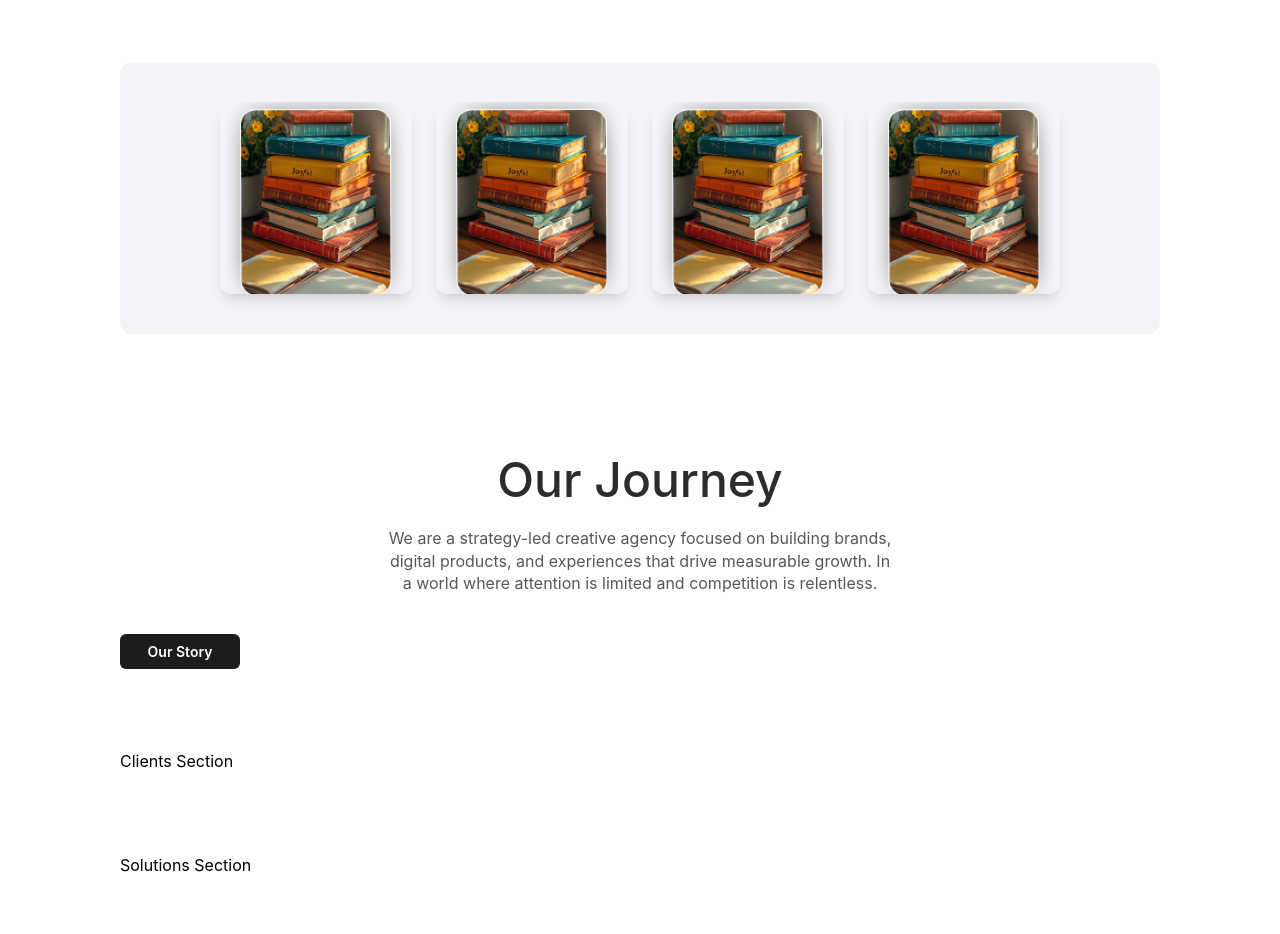
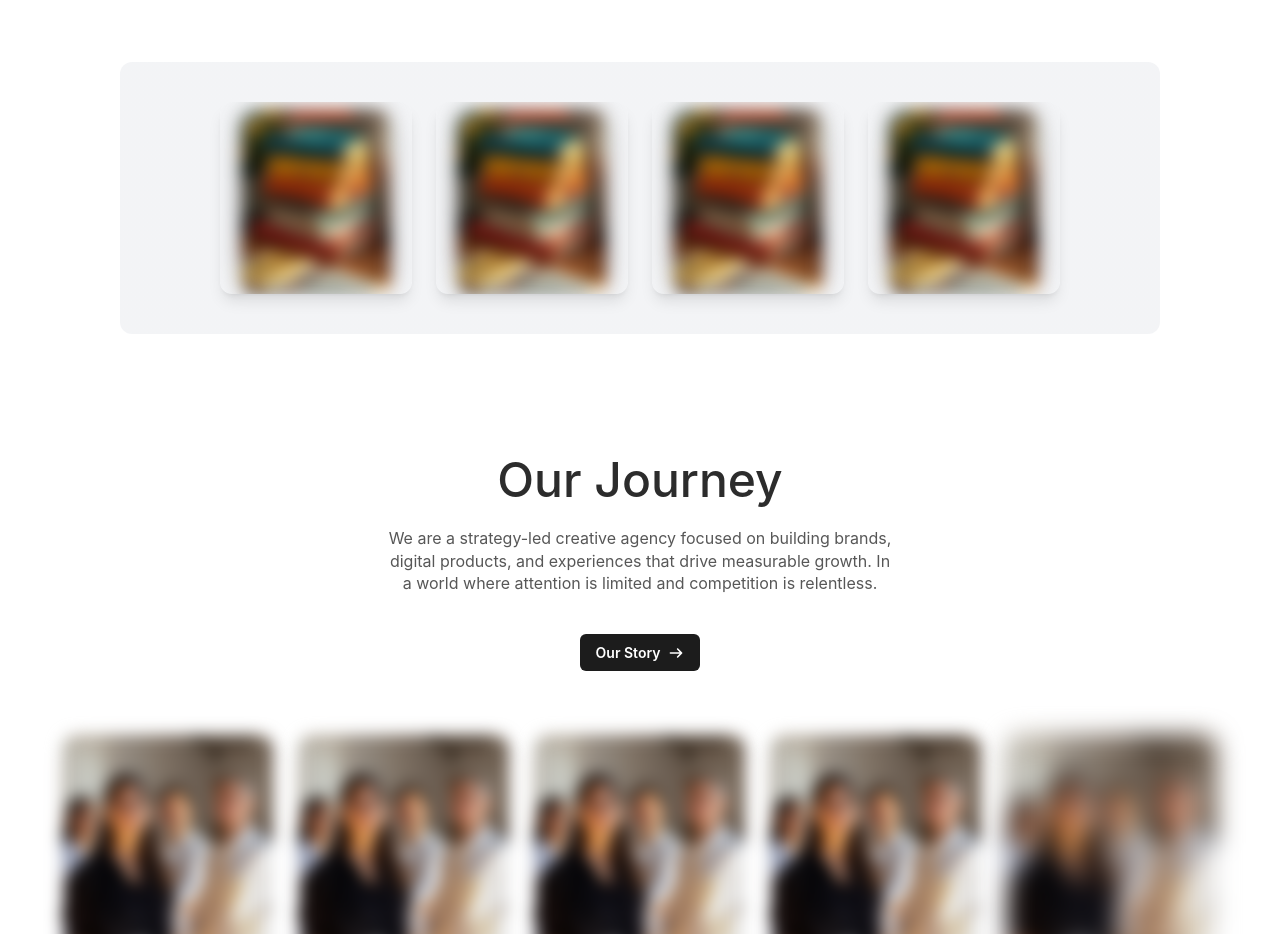
Before and after one commit to rashedmern/Fluxora, a React (Vite) app: page / in a window 1280 px wide. Shown: the part 498-1432 px from the top of the page. Built offline with nearby package versions, Linux system fonts and the light colour scheme; the HTML template or start-up script is replaced by a standard one.

Commit message:
banner part done

```diff
--- a/src/components/banner.jsx
+++ b/src/components/banner.jsx
@@ -1,22 +1,29 @@
-import React from "react"
-import Container from "./Container"
+import React from "react";
+import Container from "./Container";
 
 export default function Banner() {
   return (
     <div className="w-full py-10 flex items-center justify-center">
       <Container>
-        <h1 className="text-center text-[48px] font-inter font-medium text-[#2C2C2C] mt-30 leading-[110%]">Your Growth Partner in <br />
-        Branding & Digital Innovation.</h1>
-        <p className="text-center text-[16px] font-inter font-regular leading-[140%] tracking-[-4%] text-[#575757] mt-5">We craft high-impact brand, product, and digital experiences that <br />
-        accelerate growth and create competitive advantage.</p>
+        <h1 className="text-center text-[48px] font-inter font-medium text-[#2C2C2C] mt-30 leading-[110%]">
+          Your Growth Partner in <br />
+          Branding & Digital Innovation.
+        </h1>
+        <p className="text-center text-[16px] font-inter font-regular leading-[140%] tracking-[-4%] text-[#575757] mt-5">
+          We craft high-impact brand, product, and digital experiences that{" "}
+          <br />
+          accelerate growth and create competitive advantage.
+        </p>
         <div className="flex items-center justify-center gap-4">
           <button className="w-27.75 h-8.75 bg-[#1C1C1C] text-white rounded-md font-semibold hover:bg-white hover:text-black hover:border transition font-inter text-[14px] mt-10">
             View Portfolio
           </button>
-       <button className="w-30 h-8.75 bg-[#1C1C1C] text-white rounded-md
+          <button
+            className="w-30 h-8.75 bg-[#1C1C1C] text-white rounded-md
 flex items-center justify-center
 font-semibold hover:bg-white hover:text-black hover:border
-transition font-inter text-[14px] mt-10 whitespace-nowrap px-1">
+transition font-inter text-[14px] mt-10 whitespace-nowrap px-1"
+          >
             Build Your Brand
           </button>
         </div>
@@ -24,41 +31,81 @@ transition font-inter text-[14px] mt-10 whitespace-nowrap px-1">
         {/* image section start */}
         <div className="flex justify-center items-center gap-6 p-10 bg-linear-to-r from-gray-100 to-gray-100 mt-[64px] rounded-xl">
           {/* Image 1 */}
-  <div className="relative w-48 h-48  rounded-xl overflow-hidden transform transition duration-500 hover:scale-105 hover:-rotate-3 shadow-lg">
-    <img src="./Images/banner.png" alt="VR person" className="w-[300px] h-[200px] object-cover" />
+          <div className="relative w-48 h-48  rounded-xl overflow-hidden transform transition duration-500 hover:scale-110 hover:-rotate-3 shadow-lg">
+            <img
+              src="./Images/banner.png"
+              alt="VR person"
+              className="w-[300px] h-[200px] object-cover transition duration-500 blur-sm hover:blur-none"
+            />
           </div>
           {/* Image 2 */}
-  <div className="relative w-48 h-48 rounded-xl overflow-hidden transform transition duration-500 hover:scale-105 hover:rotate-2 shadow-lg">
-    <img src="./Images/banner.png" alt="Girl on phone" className="w-[300px] h-[200px] object-cover" />
+          <div className="relative w-48 h-48 rounded-xl overflow-hidden transform transition duration-500 hover:scale-110 hover:rotate-2 shadow-lg">
+            <img
+              src="./Images/banner.png"
+              alt="Girl on phone"
+              className="w-[300px] h-[200px] object-cover transition duration-500 blur-sm hover:blur-none"
+            />
           </div>
           {/* Image 3 */}
-  <div className="relative w-48 h-48 rounded-xl overflow-hidden transform transition duration-500 hover:scale-105 hover:-rotate-2 shadow-lg">
-    <img src="./Images/banner.png" alt="Woman working" className="w-[300px] h-[200px] object-cover" />
+          <div className="relative w-48 h-48 rounded-xl overflow-hidden transform transition duration-500 hover:scale-110 hover:-rotate-2 shadow-lg">
+            <img
+              src="./Images/banner.png"
+              alt="Woman working"
+              className="w-[300px] h-[200px] object-cover transition duration-500 blur-sm hover:blur-none"
+            />
           </div>
           {/* Image 4 */}
-  <div className="relative w-48 h-48 rounded-xl overflow-hidden transform transition duration-500 hover:scale-105 hover:rotate-3 shadow-lg">
-    <img src="./Images/banner.png" alt="Man working" className="w-[300px] h-[200px] object-cover" />
+          <div className="relative w-48 h-48 rounded-xl overflow-hidden transform transition duration-500 hover:scale-110 hover:rotate-3 shadow-lg">
+            <img
+              src="./Images/banner.png"
+              alt="Man working"
+              className="w-[300px] h-[200px] object-cover transition duration-500 blur-sm hover:blur-none"
+            />
           </div>
         </div>
         {/* image section end */}
-<h1 className="text-center text-[48px] font-inter font-medium text-[#2C2C2C] mt-30 leading-[110%]">Our Journey
-        </h1>
-        <p className="text-center text-[16px] font-inter font-regular leading-[140%] tracking-[-4%] text-[#575757] mt-5">We are a strategy-led creative agency focused on building brands,<br />
-        digital products, and experiences that drive measurable growth. In <br />
-        a world where attention is limited and competition is relentless.</p>
-
-             <button className="w-30 h-8.75 bg-[#1C1C1C] text-white rounded-md
-flex items-center justify-center
-font-semibold hover:bg-white hover:text-black hover:border
-transition font-inter text-[14px] mt-10 whitespace-nowrap px-1">
-  Our Story
-</button>
 
         {/* journey section start */}
 
+        <h1 className="text-center text-[48px] font-inter font-medium text-[#2C2C2C] mt-30 leading-[110%]">
+          Our Journey
+        </h1>
+        <p className="text-center text-[16px] font-inter font-regular leading-[140%] tracking-[-4%] text-[#575757] mt-5">
+          We are a strategy-led creative agency focused on building brands,
+          <br />
+          digital products, and experiences that drive measurable growth. In{" "}
+          <br />a world where attention is limited and competition is
+          relentless.
+        </p>
 
+        <div className="flex justify-center">
+          <button
+            className="flex items-center gap-2 bg-[#1C1C1C] text-white rounded-md
+font-semibold hover:bg-white hover:text-black hover:border
+transition font-inter text-[14px] mt-10 px-4 py-2"
+          >
+            Our Story
+            <svg
+              xmlns="http://www.w3.org/2000/svg"
+              viewBox="0 0 640 640"
+              className="w-4 h-4 fill-current"
+            >
+              <path d="M566.6 342.6C579.1 330.1 579.1 309.8 566.6 297.3L406.6 137.3C394.1 124.8 373.8 124.8 361.3 137.3C348.8 149.8 348.8 170.1 361.3 182.6L466.7 288L96 288C78.3 288 64 302.3 64 320C64 337.7 78.3 352 96 352L466.7 352L361.3 457.4C348.8 469.9 348.8 490.2 361.3 502.7C373.8 515.2 394.1 515.2 406.6 502.7L566.6 342.7z" />
+            </svg>
+          </button>
+        </div>
         {/* journey section end */}
+
+        <div className="flex justify-center items-center mt-[64px] gap-[24px]">
+            <img src="./Images/story.png" alt="Our Story" className="transition duration-200 hover:scale-110 blur-sm hover:blur-none" />
+            <img src="./Images/story.png" alt="Our Story" className="transition duration-200 hover:scale-110 blur-sm hover:blur-none" />
+            <img src="./Images/story.png" alt="Our Story" className="transition duration-200 hover:scale-110 blur-sm hover:blur-none" />
+            <img src="./Images/story.png" alt="Our Story" className="transition duration-200 hover:scale-110 blur-sm hover:blur-none" />
+            <img src="./Images/story.png" alt="Our Story" className="transition duration-200 hover:scale-110 blur-md hover:blur-none" />
+
+
+        </div>
       </Container>
     </div>
-  )
+  );
 }
```
Also changed, not shown: Images/story.png (renamed from Images/Frame 2147226159.png). Lines whose indentation alone changed are shown as unchanged.
